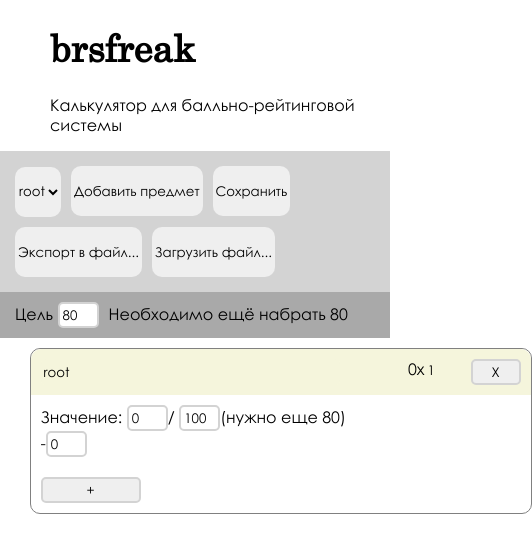
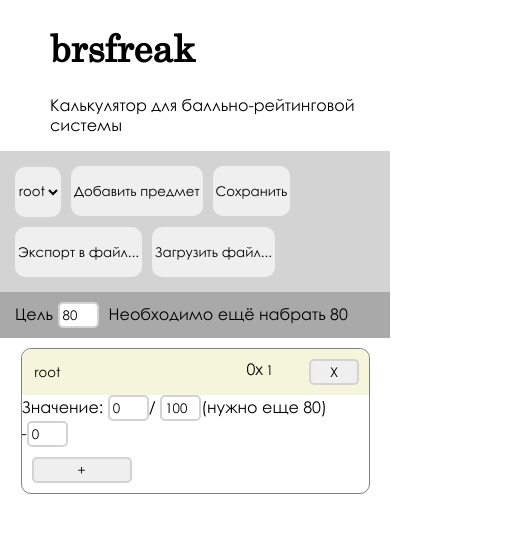
Before and after one commit to usiqwerty/brsfreak, a React (Create React App) app: page / in a window 390 px wide. Shown: the top 552 px of the page, 532 px wide, since content can reach past the window. Built offline with nearby package versions, Linux system fonts and the light colour scheme.

Commit message:
Адаптивный дизайн

```diff
--- a/src/css/BRSRating.css
+++ b/src/css/BRSRating.css
@@ -5,7 +5,6 @@
     min-width:500px;
     width: fit-content;
 }
-
 .rating-header{
     border-radius: 10px 10px 0 0;
     padding: 10px;
@@ -15,6 +14,17 @@
 .rating-content, .rating-footer{
     padding:10px;
 }
+@media screen and (max-width: 600px) {
+    .rating-content{
+        padding: 0;
+    }
+    .brs-rating{
+        margin-left: 1px;
+        width: 99%;
+        min-width: 0;
+    }
+}
+
 .active{
     background-color: beige;
 }
--- a/src/widgets/BRSRating.tsx
+++ b/src/widgets/BRSRating.tsx
@@ -30,7 +30,7 @@ export function BRSRating({node, onAddChild, onDelete, onEdit, job}: {
 
             <div className={'rating-content'}>
                 {node.subratings.length ? (
-                        <div style={{marginLeft: '20px'}}>
+                        <div>
                             {node.subratings.map((child: Rating, index: number) => (
                                 <BRSRating key={index} node={child} onAddChild={onAddChild} onDelete={onDelete}
                                            onEdit={onEdit} job={job * child.free() / node.free()}/>
```
